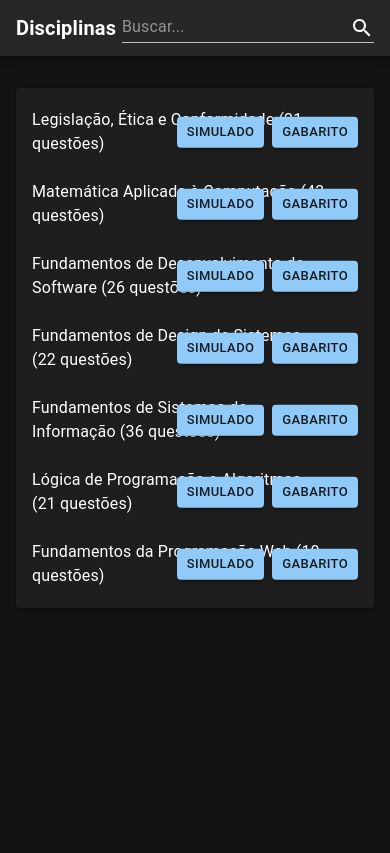
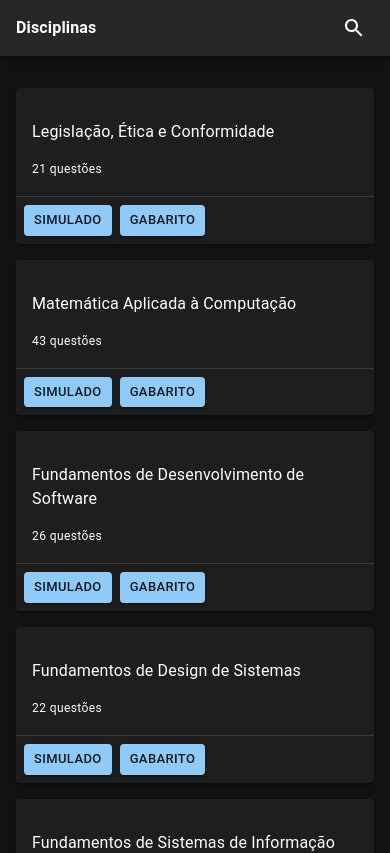
Before and after one commit to samuelnovaes/uninter-questions, a React (Vite) app: page / in a window 390 px wide. Shown: the top 853 px of the page. Built offline with nearby package versions, Linux system fonts and the light colour scheme.

Commit message:
fix responsivity

```diff
--- a/src/components/Header.jsx
+++ b/src/components/Header.jsx
@@ -1,6 +1,20 @@
+import styled from '@emotion/styled';
 import { ArrowBack } from '@mui/icons-material';
-import { AppBar, Container, IconButton, Toolbar, Typography } from '@mui/material';
+import { AppBar, Container, IconButton, Toolbar } from '@mui/material';
 import { Link } from 'react-router-dom';
+
+const Title = styled.div`
+  flex: 1;
+  white-space: nowrap;
+  overflow: hidden;
+  text-overflow: ellipsis;
+  font-weight: bold;
+  font-size: 20px;
+  margin: ${(props) => props.hasMargin ? '0 16px' : '0'};
+  @media (width <= 728px) {
+    font-size: 16px;
+  }
+`;
 
 const Header = ({ title, backButton, extend }) => (
   <AppBar position='sticky'>
@@ -15,23 +29,12 @@ const Header = ({ title, backButton, extend }) => (
       }}>
         {backButton && (
           <Link to={backButton}>
-            <IconButton sx={{ mr: 2 }}>
+            <IconButton>
               <ArrowBack />
             </IconButton>
           </Link>
         )}
-        <Typography
-          variant='h6'
-          component='div'
-          fontWeight='bold'
-          sx={{
-            display: 'flex',
-            alignItems: 'center',
-            flex: 1
-          }}
-        >
-          {title}
-        </Typography>
+        <Title hasMargin={!!backButton}>{title}</Title>
         {extend}
       </Container>
     </Toolbar>
--- a/src/components/QuestionsContainer.jsx
+++ b/src/components/QuestionsContainer.jsx
@@ -5,7 +5,7 @@ const QuestionsContainer = ({ children }) => (
     sx={{
       display: 'flex',
       flexDirection: 'column',
-      gap: 4
+      gap: 2
     }}
   >
     {children}
--- a/src/components/SearchField.jsx
+++ b/src/components/SearchField.jsx
@@ -1,17 +1,63 @@
+import styled from '@emotion/styled';
 import { Search } from '@mui/icons-material';
-import { Input, InputAdornment } from '@mui/material';
+import { Card, CardContent, Dialog, IconButton, Input, InputAdornment } from '@mui/material';
+import { useEffect, useState } from 'react';
 
-const SearchField = ({ onChage }) => (
+const MobileSearch = styled.div`
+  display: block;
+  @media (width >= 728px) {
+    display: none;
+  }
+`;
+
+const DesktopSearch = styled.div`
+  display: block;
+  @media (width < 728px) {
+    display: none;
+  }
+`;
+
+const SearchField = ({ onChange }) => {
+  const [value, setValue] = useState('');
+  const [openDialog, setOpenDialog] = useState(false);
+
+  useEffect(() => {
+    onChange(value);
+  }, [value]);
+
+  return (
+    <>
+      <DesktopSearch>
         <Input
           placeholder='Buscar...'
           size='small'
-    onChange={(event) => onChage(event.target.value)}
+          onChange={(event) => setValue(event.target.value)}
+          value={value}
           endAdornment={
             <InputAdornment position='end'>
               <Search />
             </InputAdornment>
           }
         />
+      </DesktopSearch>
+      <MobileSearch>
+        <IconButton onClick={() => setOpenDialog(true)}>
+          <Search />
+        </IconButton>
+      </MobileSearch>
+      <Dialog open={openDialog} onClose={() => setOpenDialog(false)}>
+        <Card>
+          <CardContent>
+            <Input
+              placeholder='Buscar...'
+              onChange={(event) => setValue(event.target.value)}
+              value={value}
+            />
+          </CardContent>
+        </Card>
+      </Dialog>
+    </>
   );
+};
 
 export default SearchField;
--- a/src/pages/Answers.jsx
+++ b/src/pages/Answers.jsx
@@ -26,7 +26,7 @@ const Answers = () => {
       <Header
         title={`Gabarito - ${subject.subject}`}
         backButton='/'
-        extend={<SearchField onChage={onSearch} />}
+        extend={<SearchField onChange={onSearch} />}
       />
       <Container sx={{ py: 4 }}>
         <QuestionsContainer>
--- a/src/pages/Subjects.jsx
+++ b/src/pages/Subjects.jsx
@@ -1,10 +1,11 @@
 import { useContext, useState } from 'react';
 import Header from '../components/Header';
 import { RepositoryContext } from '../providers/RepositoryProvider';
-import { Button, Card, Container, List, ListItem, ListItemSecondaryAction, ListItemText } from '@mui/material';
+import { Button, Card, CardActions, CardContent, Container, Divider, Typography } from '@mui/material';
 import textMatch from '../utils/textMatch';
 import { Link } from 'react-router-dom';
 import SearchField from '../components/SearchField';
+import QuestionsContainer from '../components/QuestionsContainer';
 
 const SubjectsPage = () => {
   const allSubjects = useContext(RepositoryContext);
@@ -18,28 +19,28 @@ const SubjectsPage = () => {
     <>
       <Header
         title='Disciplinas'
-        extend={<SearchField onChage={onSearch} />}
+        extend={<SearchField onChange={onSearch} />}
       />
       <Container sx={{ py: 4 }}>
-        {subjects.length > 0 && (
-          <Card>
-            <List>
+        <QuestionsContainer>
           {subjects.map((subject) => (
-                <ListItem key={subject.id}>
-                  <ListItemText>{subject.subject} ({subject.questions.length} questões)</ListItemText>
-                  <ListItemSecondaryAction sx={{ display: 'flex', gap: 1 }}>
+            <Card key={subject.id}>
+              <CardContent>
+                <p>{subject.subject}</p>
+                <Typography variant='caption' component='p'>{subject.questions.length} questões</Typography>
+              </CardContent>
+              <Divider />
+              <CardActions>
                 <Link to={`/exam/${subject.id}`}>
                   <Button variant='contained' size='small'>Simulado</Button>
                 </Link>
                 <Link to={`/answers/${subject.id}`}>
                   <Button variant='contained' size='small'>Gabarito</Button>
                 </Link>
-                  </ListItemSecondaryAction>
-                </ListItem>
+              </CardActions>
+            </Card>
           ))}
-            </List>
-          </Card>
-        )}
+        </QuestionsContainer>
       </Container>
     </>
   );
```
Lines whose indentation alone changed are shown as unchanged.
